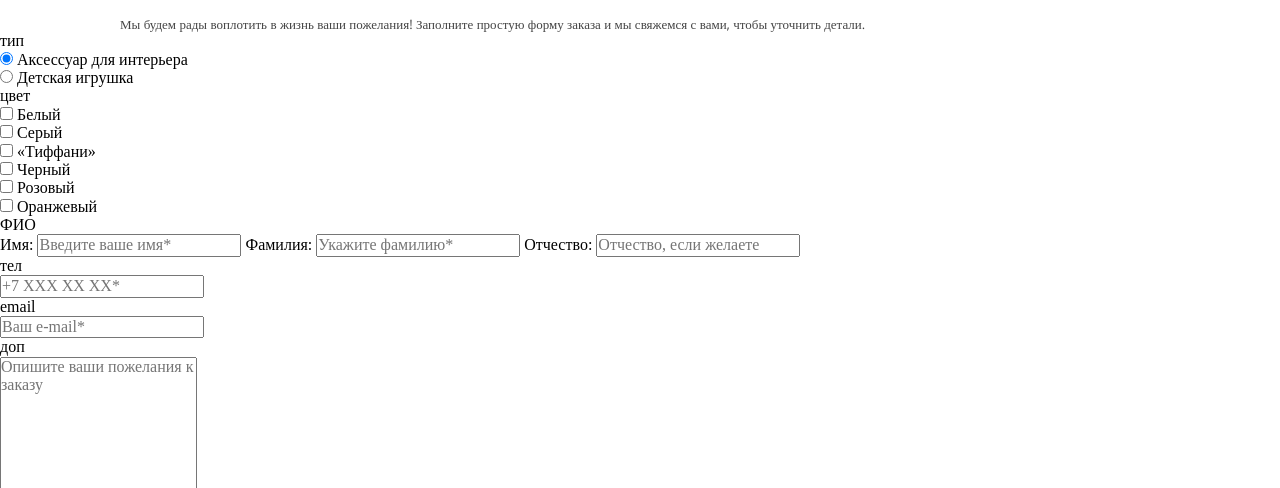
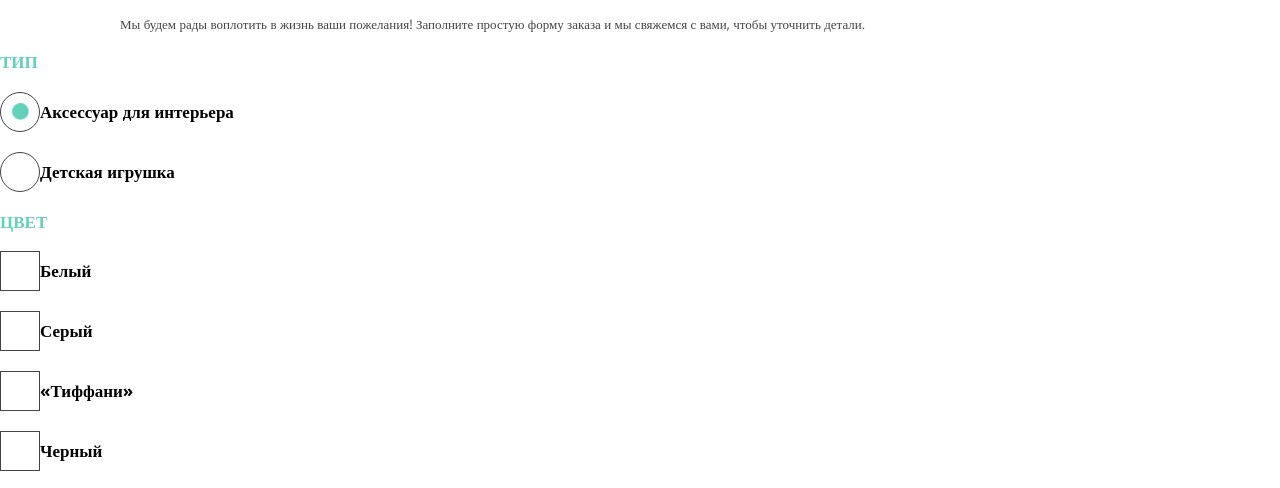
Before and after one commit to A-Slastikhina/Gulp-for-Mishka, a website: page src/knitting.html in a window 1280 px wide. Shown: the part 308-796 px from the top of the page. Drawn offline with nearby package versions, Linux system fonts and the light colour scheme; files that its build step writes are made by us from their sources.

Commit message:
начала стилизацию форм

```diff
--- a/src/knitting.html
+++ b/src/knitting.html
@@ -67,37 +67,50 @@
            <form action="" method="post">
                <div class="order-form__type-part">
                    <p class="order-form__title">тип</p>
-                   <label class="order-form__type-label"><input type="radio" name="item-type" value="Аксессуар для интерьера"  checked>
-                    Аксессуар для  интерьера
+                   <label  class="order-form__type-label">
+                       <input class="order-form__type-input" type="radio" name="item-type" value="Аксессуар для интерьера"  checked>
+                       <span class="order-form__type-radio"></span>
+                       Аксессуар для  интерьера
                     </label>
-                    <label class="order-form__type-label"><input type="radio" name="item-type" value="Детская игрушка">
-                    Детская игрушка
+                    <label  class="order-form__type-label">
+                        <input class="order-form__type-input" type="radio" name="item-type" value="Детская игрушка" >
+                        <span class="order-form__type-radio"></span>
+                        Детская игрушка
                     </label>
+
+
                </div>
                <div class="order-form__color-part">
                    <p class="order-form__title">цвет</p>
-                   <label class="order-form__color-label" for="">
-                    <input type="checkbox" name="color" id="" value="Белый">
+                   <label class="order-form__color-label">
+
+                    <input class="order-form__color-input" type="checkbox" name="color" value="Белый">
+                    <span class="order-form__color-checkbox"></span>
                     Белый
                    </label>
-                   <label class="order-form__color-label" for="">
-                    <input type="checkbox" name="color" id="" value="Серый">
+                   <label class="order-form__color-label">
+                    <input class="order-form__color-input" type="checkbox" name="color"value="Серый">
+                    <span class="order-form__color-checkbox"></span>
                     Серый
                    </label>
-                   <label class="order-form__color-label" for="">
-                    <input type="checkbox" name="color" id="" value="Тиффани">
+                   <label class="order-form__color-label">
+                    <input class="order-form__color-input" type="checkbox" name="color" id="" value="Тиффани">
+                    <span class="order-form__color-checkbox"></span>
                     «Тиффани»
                    </label>
-                   <label class="order-form__color-label" for="">
-                    <input type="checkbox" name="color" id="" value="Черный">
+                   <label class="order-form__color-label">
+                    <input class="order-form__color-input" type="checkbox" name="color" value="Черный">
+                    <span class="order-form__color-checkbox"></span>
                     Черный
                    </label>
-                   <label class="order-form__color-label" for="">
-                    <input type="checkbox" name="color" id="" value="Розовый">
+                   <label class="order-form__color-label">
+                    <input class="order-form__color-input" type="checkbox" name="color" value="Розовый">
+                    <span class="order-form__color-checkbox"></span>
                     Розовый
                    </label>
-                   <label class="order-form__color-label" for="">
-                    <input type="checkbox" name="color" id="" value="Оранжевый">
+                   <label class="order-form__color-label">
+                    <input class="order-form__color-input" type="checkbox" name="color" value="Оранжевый">
+                    <span class="order-form__color-checkbox"></span>
                     Оранжевый
                    </label>
                </div>
@@ -109,11 +122,11 @@
                    </label>
                    <label class="order-form__name-label">
                     Фамилия:
-                        <input type="text" name="" id="" placeholder="Укажите фамилию*">
+                        <input type="text" name="" id="" required placeholder="Укажите фамилию*">
                     </label>
                     <label class="order-form__name-label">
                     Отчество:
-                        <input type="text" name="" id="" placeholder="Отчество, если желаете">
+                        <input type="text" name="" id=""  placeholder="Отчество, если желаете">
                     </label>
                </div>
                <p class="order-form__title">тел</p>
--- a/src/styles/_knitting.scss
+++ b/src/styles/_knitting.scss
@@ -37,6 +37,13 @@ $mobile-fsize:17px;
     }
 }
 
+%label-text {
+    font-size: 17px;
+    color: #000000;
+    font-weight: bold;
+    font-family:$main-font;
+    line-height: 40px;
+}
 
 .order-form {
     width: 100%;
@@ -53,9 +60,89 @@ $mobile-fsize:17px;
     color: $main-gray;
     font-size: 13px;
 }
+.order-form__title {
+    font-family: $main-font;
+    font-size: 17px;
+    font-weight: bold;
+    color: $main-green;
+    text-transform: uppercase;
+    margin-bottom: 20px;
+    margin-top: 20px;
+}
+
+.order-form__name-label {
+    display: block;
+    @extend %label-text;
+}
+
+
+/* Тип изделия*/
+
 .order-form__type-label{
     display: block;
+    padding-left: 40px;
+    @extend %label-text;
+    margin-bottom: 20px;
 }
+.order-form__type-input {
+    appearance: none;
+    position: absolute;
+    -webkit-appearance: none;
+    &:checked + .order-form__type-radio {
+        background-image: url("../img/form/mobile/point.png");
+        background-color: #fff;
+        background-position: center center;
+        background-size: 44% auto;
+        background-repeat: no-repeat
+    }
+    &:hover +.order-form__type-radio {
+        border: 1px solid $main-green;
+    }
+    &:active +.order-form__type-radio {
+        border-color: $border-color;
+    }
+}
+
+.order-form__type-radio {
+    position: absolute;
+        width: 40px;
+        height: 40px;
+        box-sizing: border-box;
+        border: 1px solid $main-gray;
+        border-radius: 50%;
+        margin-left: -40px;
+}
+
+/*Цвет изделия*/
+
 .order-form__color-label{
     display: block;
+    padding-left: 40px;
+    @extend %label-text;
+    margin-bottom: 20px;
 }
+
+.order-form__color-checkbox{
+    position: absolute;
+        width: 40px;
+        height: 40px ;
+        box-sizing: border-box;
+        border: 1px solid $main-gray;
+        margin-left: -40px;
+    }
+
+.order-form__color-input {
+    appearance: none;
+    position: absolute;
+    -webkit-appearance: none;
+    &:checked + .order-form__color-checkbox {
+        background-image: url("../img/form/mobile/tick.png");
+        background-color: #fff;
+        background-position: center;
+        background-size: 75% auto;
+        background-repeat: no-repeat;
+    }
+    &:hover + .order-form__color-checkbox {
+        border-color: $main-green;
+    }
+}
```
Also changed, not shown: dist/css/main.min.css, dist/img/form/mobile/point.png (added), dist/img/form/mobile/tick.png (added), dist/knitting.html, src/img/form/mobile/point.png (added), src/img/form/mobile/tick.png (added), 1 other file.
